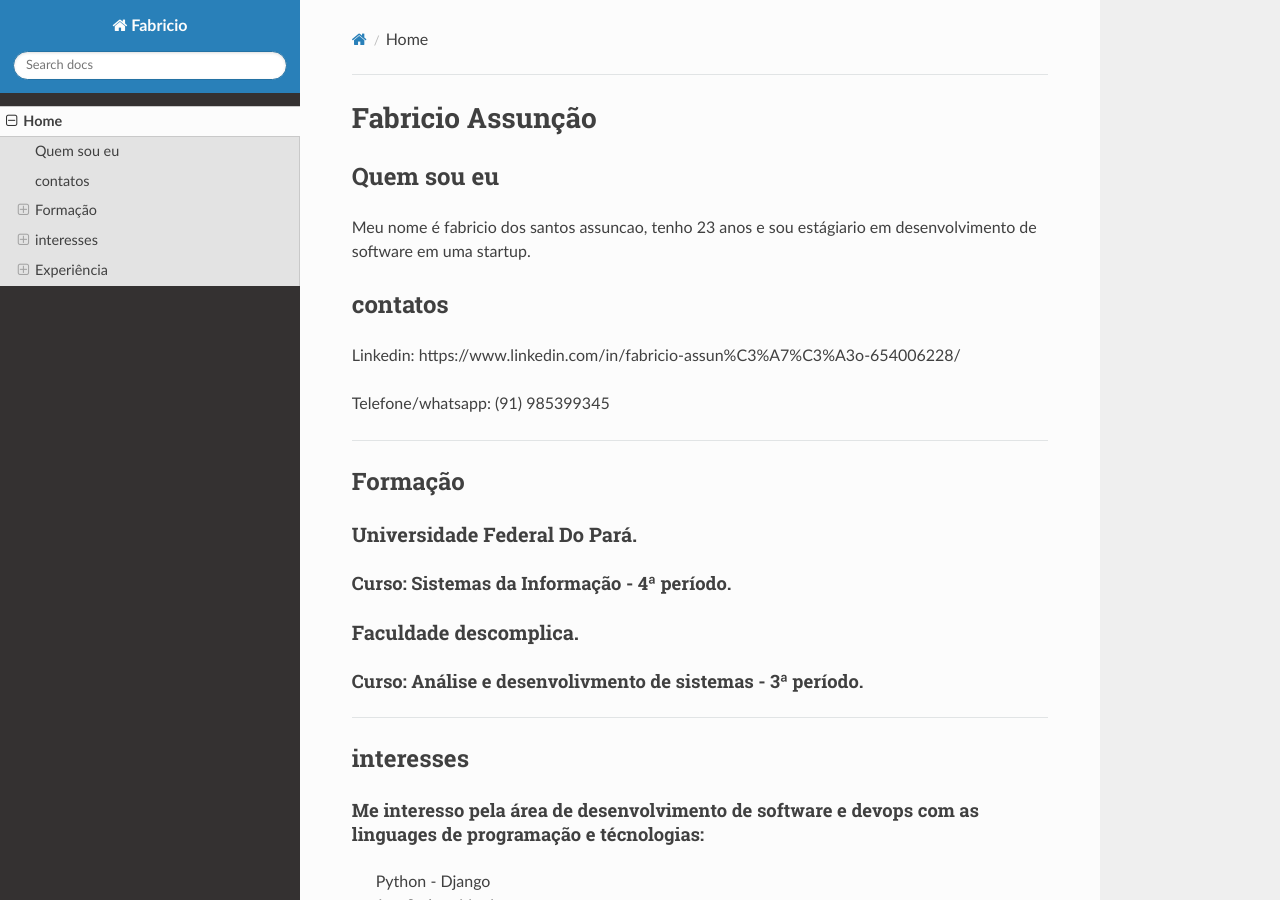
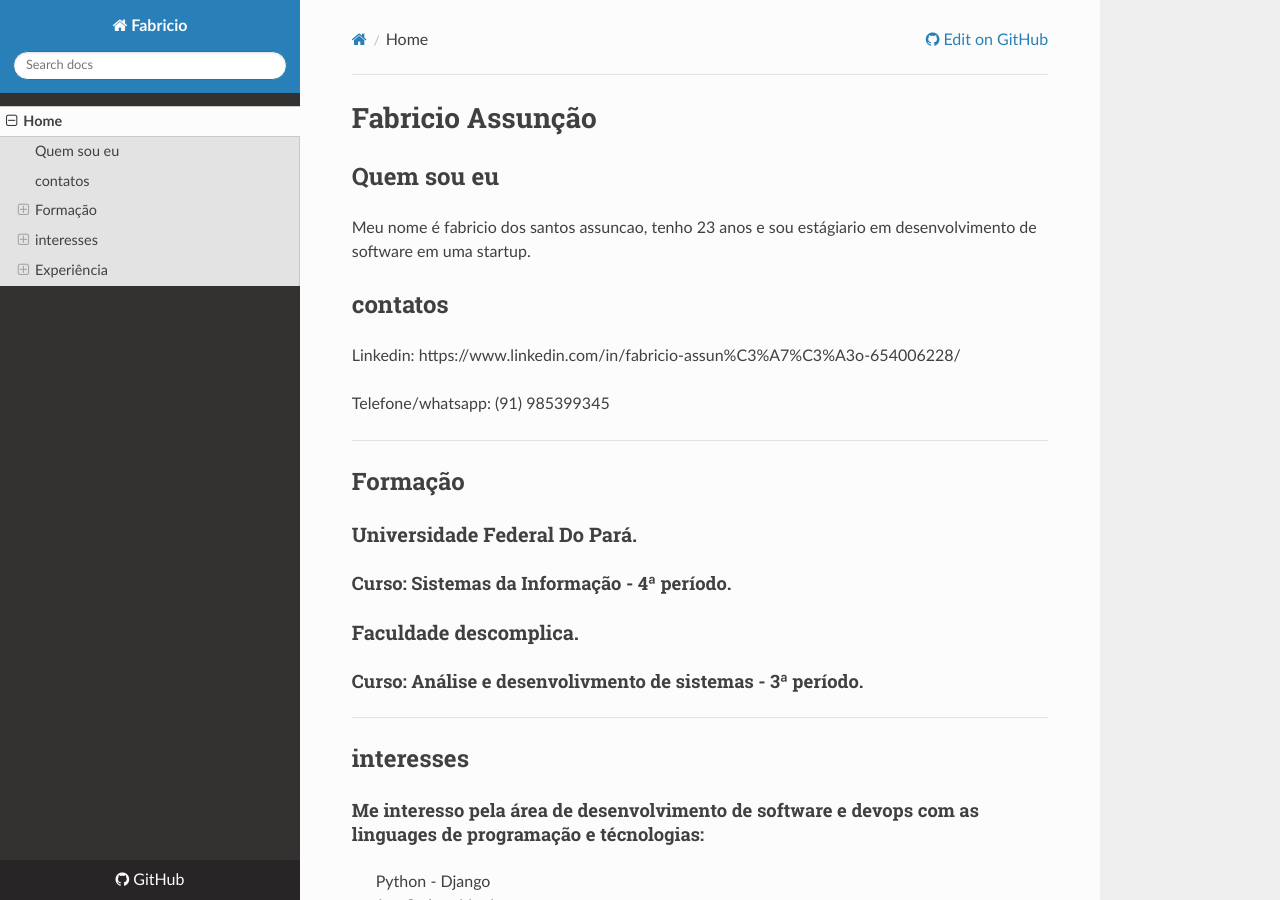
Before and after one commit to Fbc00/fabricio-curriculo, an MkDocs documentation site: the page built from docs/index.md, in a window 1280 px wide and 900 px high. Built offline with MkDocs 1.6.1, drawn with Linux system fonts in a browser that asks for light colours; nearby versions of some CDN libraries; some of the changed lines change nothing that is shown.

Commit message:
adiciona repo_url

```diff
--- a/mkdocs.yml
+++ b/mkdocs.yml
@@ -1,5 +1,6 @@
 site_name: Fabricio
-site_url: https://pip.com/mc
+site_url: https://fabricioassuncao/
+repo_url: https://github.com/Fbc00/fabricio-curriculo
 nav:
   - Home: index.md
 theme: readthedocs
```
